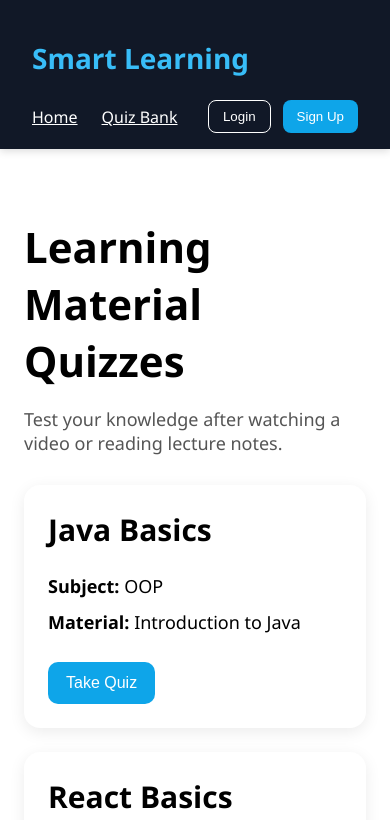
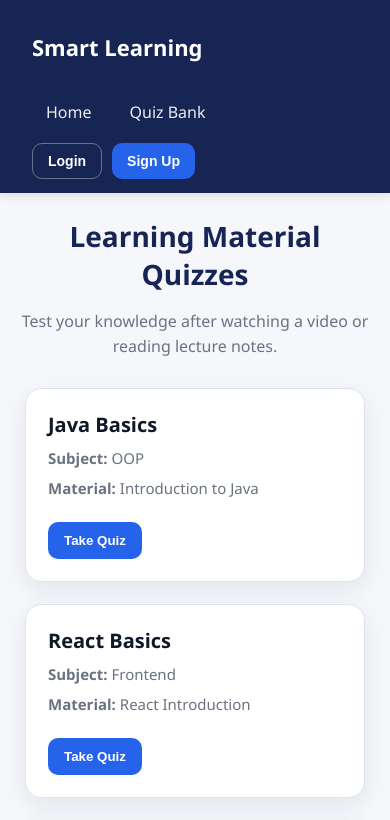
Before and after one commit to dhushan7/Smart-Learning-Management-wd1.1-12, a React (Create React App) app in the folder frontend/: page /quiz-bank in a window 390 px wide. Shown: the top 820 px of the page. Built offline with nearby package versions, Linux system fonts and the light colour scheme.

Commit message:
Refresh quiz bank styles

```diff
--- a/frontend/src/App.css
+++ b/frontend/src/App.css
@@ -1,8 +1,42 @@
+:root {
+  --primary: #1e3a8a;
+  --primary-dark: #172554;
+  --secondary: #2563eb;
+  --accent: #0f766e;
+  --bg: #f5f7fb;
+  --surface: #ffffff;
+  --text: #111827;
+  --text-soft: #6b7280;
+  --border: #dbe3ef;
+  --danger: #dc2626;
+  --danger-bg: #fef2f2;
+  --shadow: 0 8px 24px rgba(15, 23, 42, 0.08);
+  --radius: 14px;
+}
+
+* {
+  box-sizing: border-box;
+}
+
+body {
+  background: var(--bg);
+  color: var(--text);
+}
+
+a {
+  text-decoration: none;
+}
+
+/* ================= NAVBAR ================= */
+
 .navbar {
-  background-color: #111827;
+  background: var(--primary-dark);
   color: white;
-  padding: 16px 32px;
-  box-shadow: 0 2px 8px rgba(0, 0, 0, 0.15);
+  padding: 14px 32px;
+  box-shadow: 0 2px 10px rgba(0, 0, 0, 0.12);
+  position: sticky;
+  top: 0;
+  z-index: 1000;
 }
 
 .navbar-container {
@@ -11,163 +45,215 @@
   display: flex;
   justify-content: space-between;
   align-items: center;
+  gap: 20px;
   flex-wrap: wrap;
 }
 
 .navbar-title {
-  font-size: 28px;
-  font-weight: bold;
-  color: #38bdf8;
+  font-size: 22px;
+  font-weight: 700;
 }
 
 .navbar-links {
   list-style: none;
   display: flex;
-  gap: 24px;
+  gap: 10px;
+  margin: 0;
   padding: 0;
-  margin: 0;
+  align-items: center;
 }
 
 .navbar-links a {
-  color: white;
+  color: rgba(255, 255, 255, 0.92);
   font-weight: 500;
+  padding: 9px 14px;
+  border-radius: 10px;
 }
 
 .navbar-links a:hover {
-  color: #38bdf8;
+  background: rgba(255, 255, 255, 0.12);
+  color: white;
 }
 
 .navbar-buttons {
   display: flex;
-  gap: 12px;
+  gap: 10px;
+}
+
+.btn-outline,
+.btn-primary {
+  padding: 9px 15px;
+  border-radius: 10px;
+  cursor: pointer;
+  font-size: 14px;
+  font-weight: 600;
 }
 
 .btn-outline {
-  border: 1px solid white;
+  border: 1px solid rgba(255, 255, 255, 0.35);
   background: transparent;
   color: white;
-  padding: 8px 14px;
-  border-radius: 8px;
-  cursor: pointer;
-}
-
-.btn-outline:hover {
-  background: white;
-  color: #111827;
 }
 
 .btn-primary {
-  background: #0ea5e9;
+  background: var(--secondary);
   color: white;
   border: none;
-  padding: 8px 14px;
-  border-radius: 8px;
-  cursor: pointer;
 }
 
-.btn-primary:hover {
-  background: #0284c7;
+/* ================= PAGE LAYOUT ================= */
+
+.quizbank-page {
+  width: 100%;
 }
 
 .page-container {
   max-width: 1200px;
   margin: 0 auto;
-  padding: 40px 24px;
+  padding: 90px 24px 40px;
 }
 
 .page-title {
-  font-size: 42px;
-  margin-bottom: 10px;
+  font-size: 34px;
+  font-weight: 700;
+  margin: 0 0 8px;
+  color: var(--primary-dark);
+  text-align: center;
 }
 
 .page-subtitle {
-  color: #555;
-  margin-bottom: 30px;
-  font-size: 18px;
+  color: var(--text-soft);
+  margin-bottom: 28px;
+  font-size: 16px;
+  line-height: 1.6;
+  max-width: 760px;
+  margin-left: auto;
+  margin-right: auto;
+  text-align: center;
 }
+
+/* ================= QUIZ GRID ================= */
 
 .quiz-grid {
   display: grid;
   grid-template-columns: repeat(auto-fit, minmax(280px, 1fr));
-  gap: 24px;
+  gap: 22px;
+  justify-items: center;
 }
 
 .quiz-card {
-  background: white;
+  background: var(--surface);
+  border: 1px solid var(--border);
   border-radius: 16px;
-  padding: 24px;
-  box-shadow: 0 4px 16px rgba(0, 0, 0, 0.08);
+  padding: 22px;
+  box-shadow: var(--shadow);
+  transition: transform 0.2s ease, box-shadow 0.2s ease;
+  width: 100%;
+  max-width: 340px;
+}
+
+.quiz-card:hover {
+  transform: translateY(-3px);
+  box-shadow: 0 12px 28px rgba(15, 23, 42, 0.1);
 }
 
 .quiz-card h2 {
-  margin-top: 0;
-  font-size: 30px;
+  margin: 0 0 10px;
+  font-size: 22px;
 }
 
 .quiz-card p {
-  margin: 12px 0;
-  font-size: 18px;
+  margin: 10px 0;
+  font-size: 15px;
+  color: var(--text-soft);
 }
 
 .quiz-button {
-  margin-top: 16px;
-  background: #0ea5e9;
+  margin-top: 14px;
+  background: var(--secondary);
   color: white;
   border: none;
-  padding: 12px 18px;
+  padding: 11px 16px;
   border-radius: 10px;
   cursor: pointer;
-  font-size: 16px;
+  font-weight: 600;
 }
 
 .quiz-button:hover {
-  background: #0284c7;
+  background: #1d4ed8;
 }
 
+/* ================= QUESTION / RESULT ================= */
+
 .question-card {
-  background: white;
+  background: var(--surface);
+  border: 1px solid var(--border);
   border-radius: 14px;
-  padding: 20px;
-  margin-bottom: 20px;
-  box-shadow: 0 3px 12px rgba(0, 0, 0, 0.08);
+  padding: 18px 20px;
+  margin-bottom: 18px;
+  box-shadow: var(--shadow);
 }
 
 .question-card h3 {
   margin-top: 0;
+  margin-bottom: 14px;
+  font-size: 18px;
+  color: var(--text);
 }
 
 .result-box {
-  background: white;
-  max-width: 600px;
-  margin: 60px auto;
-  padding: 40px;
+  background: var(--surface);
+  max-width: 620px;
+  margin: 50px auto;
+  padding: 34px;
   border-radius: 18px;
-  box-shadow: 0 4px 18px rgba(0, 0, 0, 0.08);
+  border: 1px solid var(--border);
+  box-shadow: var(--shadow);
   text-align: center;
 }
 
 .result-score {
-  font-size: 22px;
-  margin-top: 16px;
+  font-size: 20px;
+  margin-top: 14px;
+  color: var(--primary-dark);
+  font-weight: 600;
 }
 
+/* ================= ERROR ================= */
+
 .error-box {
-  background: #fee2e2;
+  background: var(--danger-bg);
   color: #991b1b;
-  border: 1px solid #fca5a5;
-  padding: 14px 18px;
+  border: 1px solid #fecaca;
+  padding: 13px 16px;
   border-radius: 10px;
-  margin-bottom: 20px;
-  font-size: 16px;
+  margin-bottom: 18px;
 }
 
 .question-error {
-  border: 2px solid #ef4444;
-  background: #fff5f5;
+  border: 1.5px solid #ef4444;
+  background: #fffafa;
 }
 
 .question-error-text {
-  color: #ef4444;
-  margin-top: 10px;
-  font-size: 14px;
+  color: #dc2626;
+  margin-top: 8px;
+  font-size: 13px;
+  font-weight: 500;
 }
+
+/* ================= RESPONSIVE ================= */
+
+@media (max-width: 768px) {
+  .page-container {
+    padding: 24px 16px;
+  }
+
+  .page-title {
+    font-size: 28px;
+  }
+
+  .quiz-card h2 {
+    font-size: 20px;
+  }
+}
```
